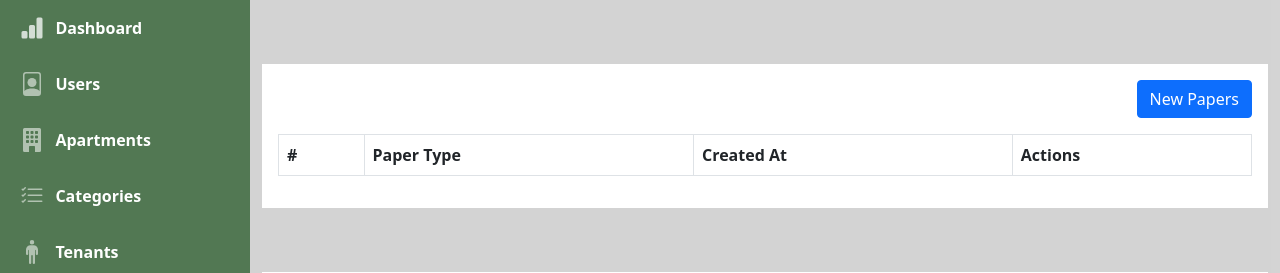
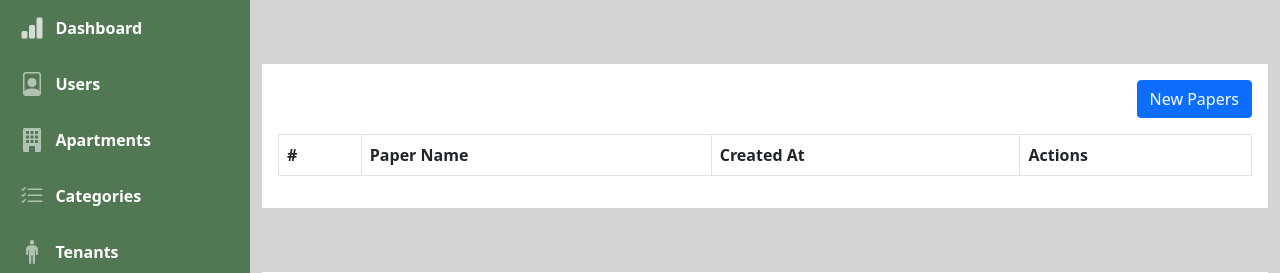
Before and after one commit to Eyyjeyy/PHP_Rental_Monitoring, a PHP site: page /admin/adminpapers.php in a window 1280 px wide. Shown: the top 273 px of the page. Run offline with PHP 8.4, Linux system fonts and the light colour scheme; a user stored in the database is signed in; data that the repository does not hold is empty.

Commit message:
Revised adminpapers column name

```diff
--- a/admin/adminpapers.php
+++ b/admin/adminpapers.php
@@ -208,7 +208,7 @@
                             <thead>
                                 <tr>
                                     <th scope="col">#</th>
-                                    <th scope="col">Paper Type</th>
+                                    <th scope="col">Paper Name</th>
                                     <th scope="col">Created At</th>
                                     <th scope="col">Actions</th>
                                 </tr>
```
Also changed, not shown: uploads/Untitled_66858290ca83b.png (added).
